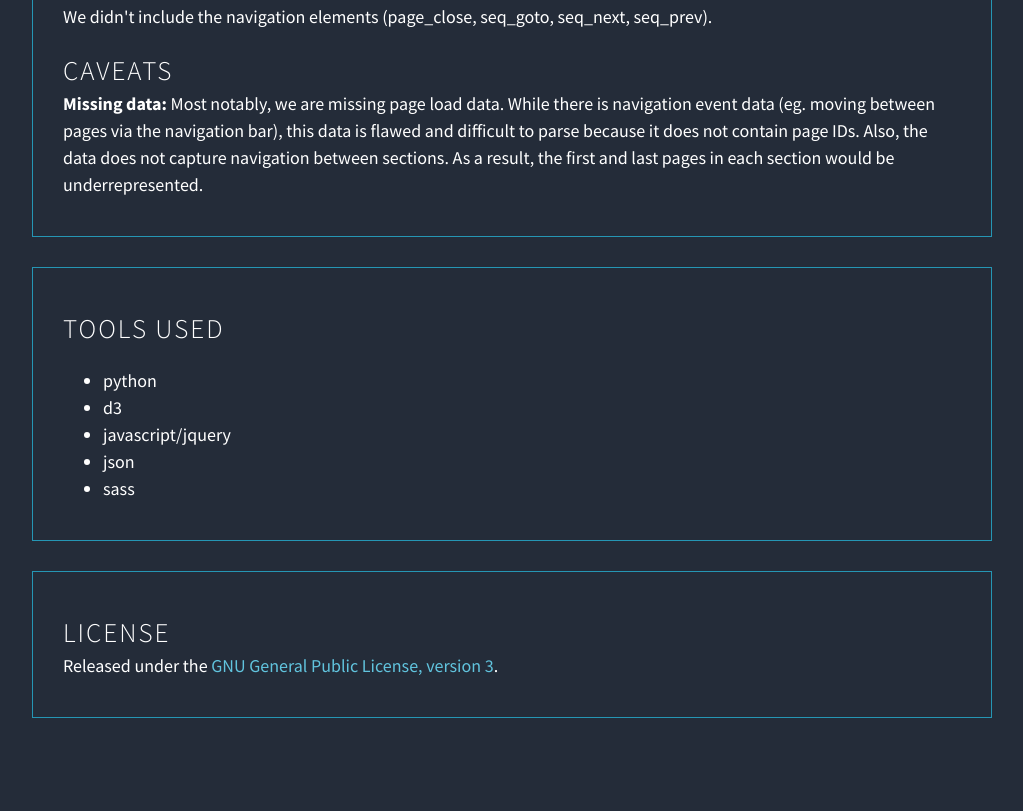
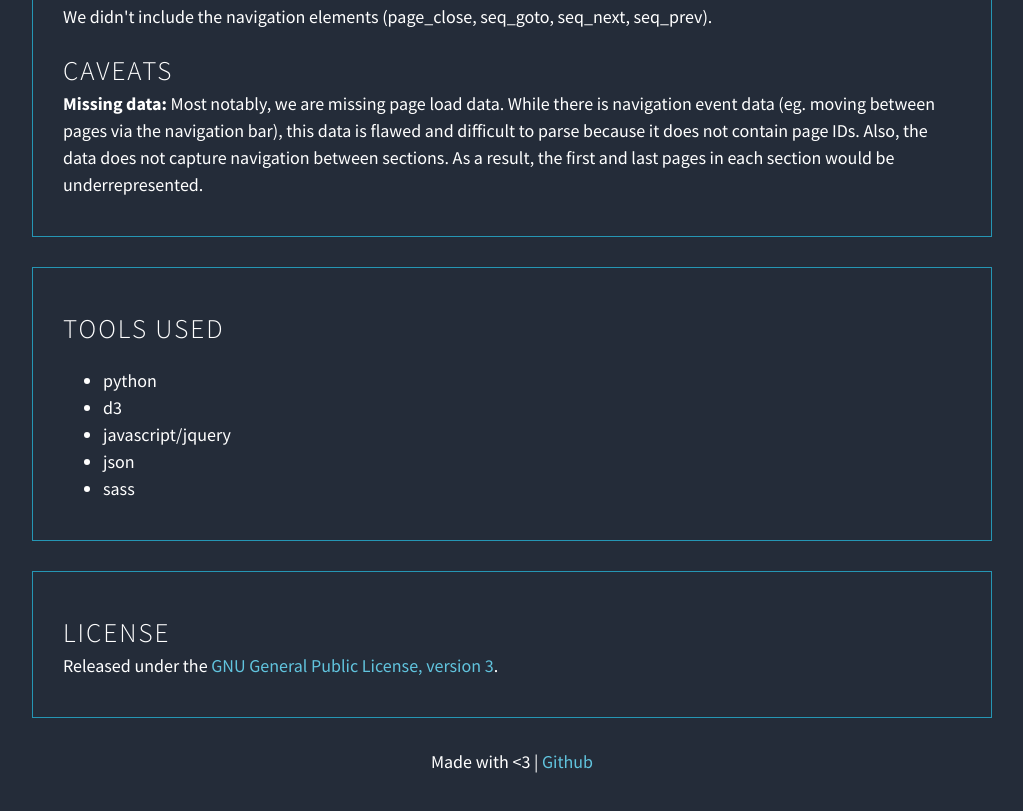
Before and after one commit to justin0022/UBCHack, a website: page index.html in a window 1280 px wide. Shown: the part 2183-2994 px from the top of the page, without its empty margins (128-1151 px from the left). Before the commit the page ends 2941 px from the top, so only its background shows below. Drawn offline with nearby package versions, Linux system fonts and the light colour scheme.

Commit message:
add footer

```diff
--- a/index.html
+++ b/index.html
@@ -72,6 +72,7 @@
         <h2>License</h2>
         <p>Released under the <a href="https://opensource.org/licenses/GPL-3.0">GNU General Public License, version 3</a>.</p>
     </div>
+    <div class="github">Made with &lt;3 | <a href="https://github.com/justin0022/UBCHack">Github</a></div>
     </main>
     <script>
         function showTree1() {
--- a/sass/sass/screen.scss
+++ b/sass/sass/screen.scss
@@ -181,3 +181,6 @@ svg {
   stroke: $accent;
   stroke-width: 1.5px;
 }
+.github {
+	text-align: center;
+}
```
Also changed, not shown: stylesheets/sass/screen.css.
